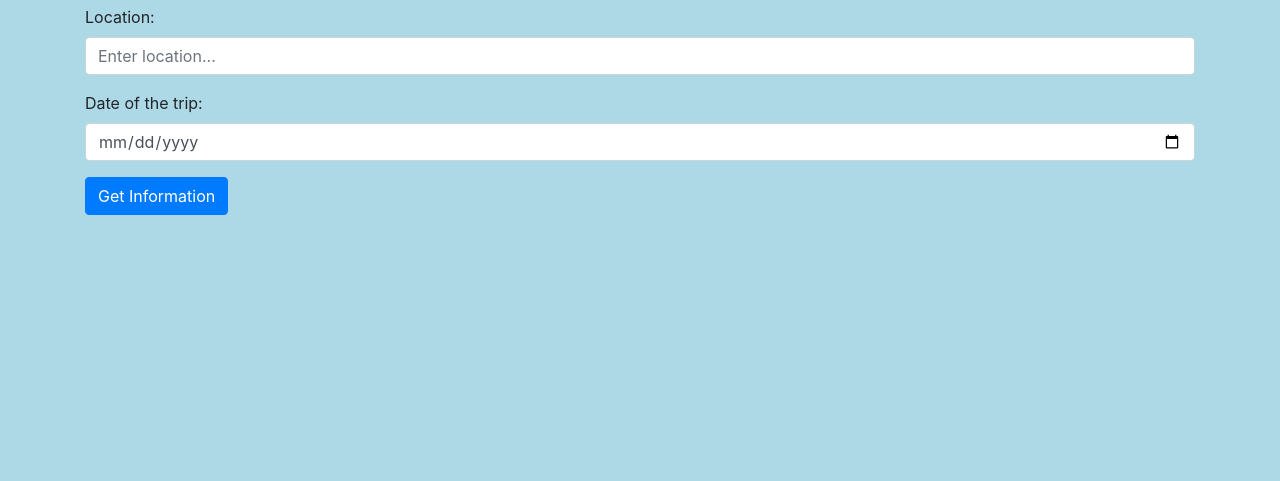
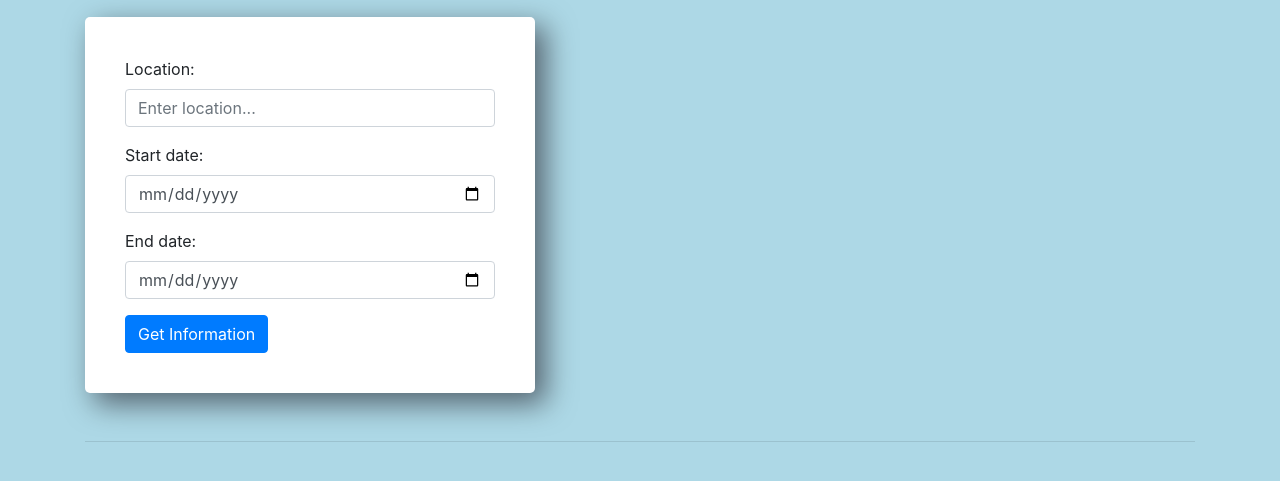
Before and after one commit to A-Marzouk/travel-app, a website built with webpack: page src/client/views/index.html in a window 1280 px wide. Shown: the part 187-668 px from the top of the page. Built offline with nearby package versions, Linux system fonts and the light colour scheme.

Commit message:
Features:
- Add end date.

```diff
--- a/src/client/js/handleFormSubmit.js
+++ b/src/client/js/handleFormSubmit.js
@@ -11,6 +11,7 @@ function handleFormSubmit(event) {
     // take the value entered in the input
     let locationInput = document.getElementById('locationInput').value;
     let dateInput = document.getElementById('dateInput').value;
+    let endDateInput = document.getElementById('dateInputEnd').value;
 
     // validate the form input
     if (!validateLocation(locationInput)) {
--- a/src/client/styles/homepage.scss
+++ b/src/client/styles/homepage.scss
@@ -20,3 +20,15 @@ h1{
 #evaluation{
   font-size: 20px;
 }
+
+form{
+  max-width: 450px;
+  padding:40px;
+  margin-top: 20px;
+  background: white;
+  border-radius: 5px;
+
+  -webkit-box-shadow: 10px 10px 29px 1px rgba(10,2,10,0.53);
+  -moz-box-shadow: 10px 10px 29px 1px rgba(10,2,10,0.53);
+  box-shadow: 10px 10px 29px 1px rgba(10,2,10,0.53);
+}
--- a/src/client/views/index.html
+++ b/src/client/views/index.html
@@ -19,20 +19,26 @@
 
         <h2>Where is your next trip? </h2>
 
-        <form id="textEvaluateForm" onsubmit="return Client.handleFormSubmit(event)">
+        <form id="textEvaluateForm" onsubmit="return Client.handleFormSubmit(event)" class="mb-5">
             <div class="form-group">
                 <label for="locationInput">Location:</label>
                 <input type="text" class="form-control" id="locationInput" name="locationInput"  placeholder="Enter location..." required>
                 <div id="errorFeedback" class="error"></div>
             </div>
             <div class="form-group">
-                <label for="dateInput">Date of the trip:</label>
-                <input type="date" class="form-control" id="dateInput" name="dateInput"  placeholder="Enter Date..." required>
-                <div id="dateErrorFeedback" class="error"></div>
+                <label for="dateInput">Start date:</label>
+                <input type="date" class="form-control" id="dateInput" name="dateInput"  placeholder="Enter Start Date..." required>
+                <div id="dateStartErrorFeedback" class="error"></div>
+            </div>
+            <div class="form-group">
+                <label for="dateInputEnd">End date:</label>
+                <input type="date" class="form-control" id="dateInputEnd" name="dateInputEnd"  placeholder="Enter End Date..." required>
+                <div id="dateEndErrorFeedback" class="error"></div>
             </div>
             <button type="submit" class="btn btn-primary">Get Information</button>
         </form>
 
+        <hr style="color: white;">
 
         <div id="evaluationWrapper" class="evaluationText">
             <hr>
```
